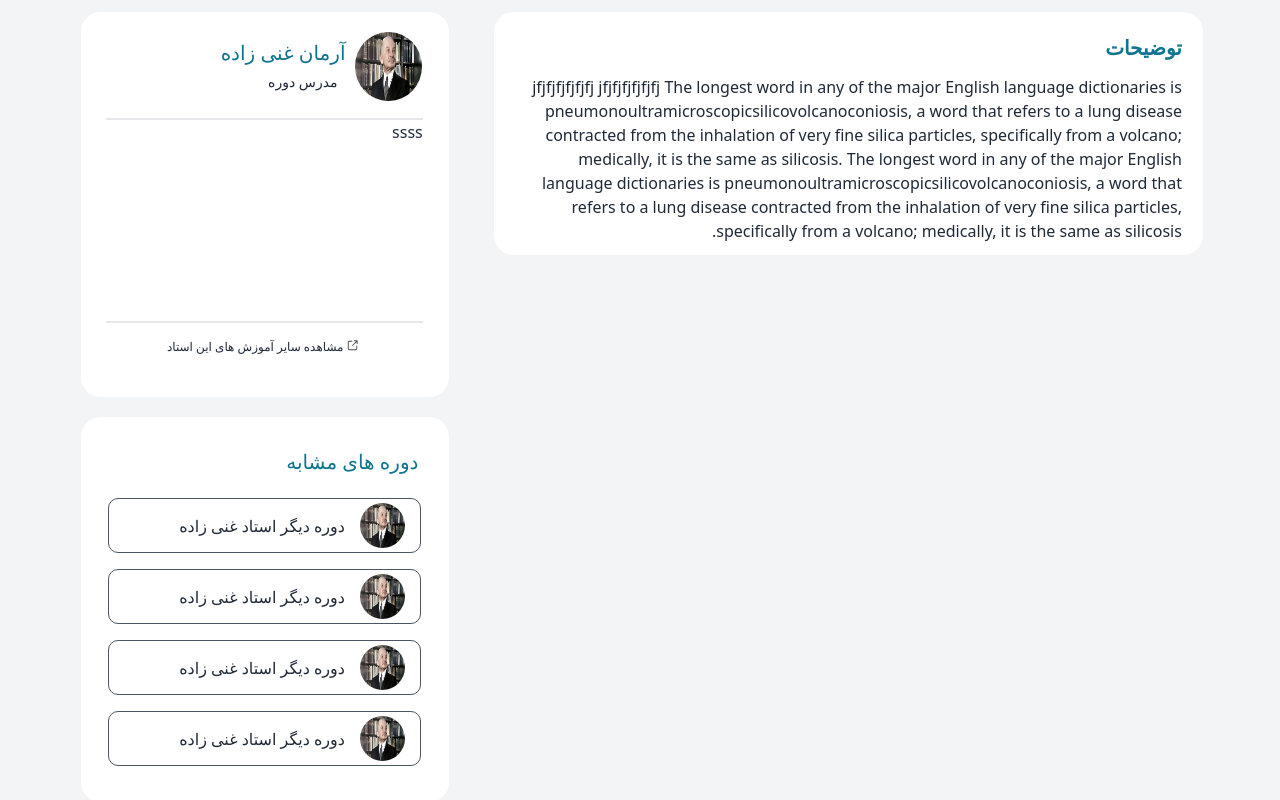
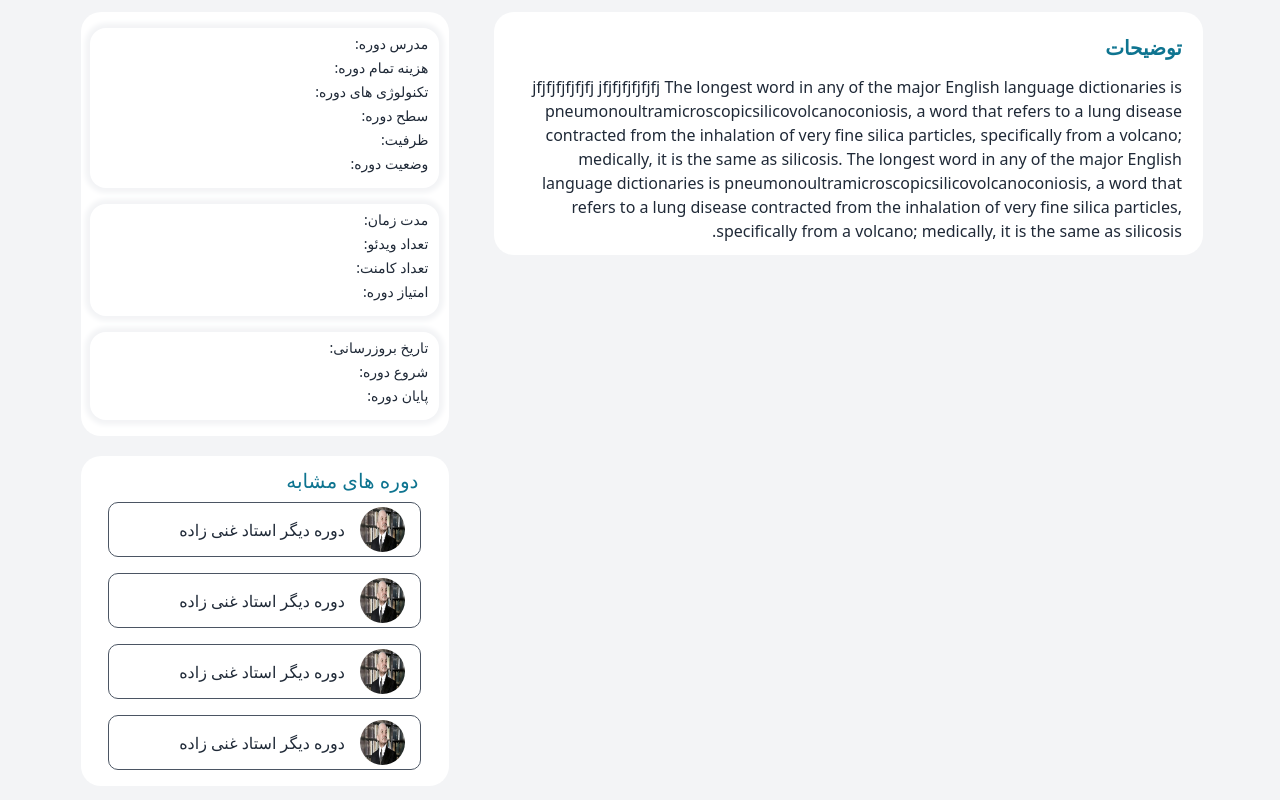
Before and after one commit to academy-react-summer1403/future-programmers, a React (Vite) app: page /coursedetail in a window 1280 px wide. Shown: the part 500-1300 px from the top of the page. Built offline with nearby package versions, Linux system fonts and the light colour scheme; a web font is replaced by a local one.

Commit message:
some changes in coursedetail

```diff
--- a/src/screens/courseDetail/CourseDetail.jsx
+++ b/src/screens/courseDetail/CourseDetail.jsx
@@ -1,4 +1,6 @@
 // import React from 'react'
+import CourseExplain from './CourseExplain'
+import CourseInformation from './CourseInformation'
 import SimilarCourse from './SimilarCourse'
 
 
@@ -28,38 +30,14 @@ function CourseDetail() {
       </div>
 
       <div className=' flex flex-wrap justify-between w-[88%] mx-auto mt-5 pb-[30px] overflow-hidden dark:bg-[#152a38]'>
+        <CourseExplain />
 
-        <div className='w-[63%] pb-3 h-fit bg-white rounded-[20px] max-md:w-[100%] md:max-lg:w-[100%] dark:bg-[#29435c]'>
-          <h1 className='mt-[3%] mr-[3%] my-3 text-cyan-700 font-bold text-[20px] max-md:text-[17px] dark:text-[#d1d4c9]'>توضیحات</h1>
-          <p className='mr-[3%] w-[95%] break-words max-md:text-[15px] dark:text-[#d1d4c9] '> jfjfjfjfjfjfj   jfjfjfjfjfjfj The longest word in any of the major English language dictionaries is pneumonoultramicroscopicsilicovolcanoconiosis, a word that refers to a lung disease contracted from the inhalation of very fine silica particles, specifically from a volcano; medically, it is the same as silicosis. The longest word in any of the major English language dictionaries is pneumonoultramicroscopicsilicovolcanoconiosis, a word that refers to a lung disease contracted from the inhalation of very fine silica particles, specifically from a volcano; medically, it is the same as silicosis.</p>
+        <div className='flex flex-wrap  max-lg:h-[400px] max-md:h-[800px] w-[33%] gap-y-5 max-lg:w-[100%] md:max-lg:justify-between md:max-lg:mt-5'>
+        <CourseInformation />
 
-           {/* change and make better this part. */}
-           {/* <div className='w-[100%] mx-[auto] pb-5'>
-              <div className='w-[100%] h-[400px] bg-white mt-[30px] max-md:mt-0 rounded-[20px] max-md:w-[100%] md:max-lg:w-[100%] dark:bg-[#29435c]'>
-                <div className='w-[85%] h-[90%] my-[20px]  mx-auto'>
-                  <h1 className='text-[25px] text-cyan-700 inline dark:text-[#d1d4c9]'>نظرات</h1>
-                  <div className='border-[2px] border-cyan-700 dark:border-[#556e53] rounded-[20px] h-[250px] mt-[5px]'>
-                    <textarea className='w-[99%] h-[240px] mr-[6px] mt-[4px] rounded-[20px] [outline:none] max-md:w-[97%] dark:bg-[#29435c] dark:text-[#d1d4c9]' >نظر خود را اینجا بنویسید</textarea>
-                  </div>
-                  <button className='bg-cyan-700 mt-[10px]  py-3 px-4 rounded-[10px] text-white dark:bg-[#556e53]'>ارسال نظر</button>
-                </div>
-              </div>
-            </div> */}
-        </div>
-
-        <div className='flex flex-wrap h-[800px] max-lg:h-[400px] max-md:h-[800px] w-[33%] gap-y-5 max-md:w-[100%] md:max-lg:w-[100%] md:max-lg:justify-between md:max-lg:mt-5'>
-
-          <div className='w-[99%] h-[385px] max-md:w-[100%] max-md:mt-3 md:max-lg:w-[47%] bg-white rounded-[20px] dark:bg-[#29435c]'>
-            <img className='w-[18%] h-[18%] mt-[20px] mr-[27px] rounded-[50%] max-md:h-[70px] max-md:w-[70px] md:max-lg:h-[16%]' src='public/01.jpg'></img>
-            <h1 className='relative right-[103px] bottom-[63px] text-[20px] text-cyan-700 inline md:max-lg:text-[13px] dark:text-[#d1d4c9]'> آرمان غنی زاده</h1>
-            <h4 className='relative right-[111px] bottom-[60px] text-[14px] dark:text-[#d1d4c9]'> مدرس دوره</h4>
-            <p className=' w-[86%] border-t-2 border-b-2 mx-auto mt-[-34px] h-[205px]  dark:border-[#556e53] dark:text-[#d1d4c9]'> ssss</p>
-            <div className='align-center mt-[10px]'><a href='#' className='text-[12px] [background:url(public/external-link.svg)_no-repeat_93%_0%] pr-[30px] mr-[75px] max-md:mr-[30%] md:max-lg:mr-[41px] dark:text-[#d1d4c9]'>مشاهده سایر آموزش های این استاد</a></div>
-          </div>
-
-          <div className=' w-[99%] h-[385px] lg:mb-[115px] bg-white rounded-[20px] max-md:w-[100%] max-md:mt-3 md:max-lg:w-[47%] max-md:mb-[3%] dark:bg-[#29435c]'>
-            <h1 className='relative right-[30px] top-[30px] text-[20px] text-cyan-700 inline dark:text-[#d1d4c9]'>دوره های مشابه</h1>
-            <div className='relative top-[35px]'>
+          <div className=' w-[99%] pb-4 lg:mb-[115px] bg-white rounded-[20px] max-md:w-[100%] max-md:mt-3 md:max-lg:w-[47%] max-md:mb-[3%] dark:bg-[#29435c]'>
+            <h1 className='relative right-[30px] top-[10px]  text-[20px] text-cyan-700 inline dark:text-[#d1d4c9]'>دوره های مشابه</h1>
+            <div className=' mt-[15px]'>
               {TeachersCourses.map((item,index)=>{
                 return(
                   <SimilarCourse
@@ -72,13 +50,7 @@ function CourseDetail() {
           </div>
 
         </div>
-
-
       </div>
-
-
-
-
     </div>
   )
 }
@@ -86,7 +58,18 @@ function CourseDetail() {
 export default CourseDetail
 
 
-
+ {/* change and make better this part. */}
+           {/* <div className='w-[100%] mx-[auto] pb-5'>
+              <div className='w-[100%] h-[400px] bg-white mt-[30px] max-md:mt-0 rounded-[20px] max-md:w-[100%] md:max-lg:w-[100%] dark:bg-[#29435c]'>
+                <div className='w-[85%] h-[90%] my-[20px]  mx-auto'>
+                  <h1 className='text-[25px] text-cyan-700 inline dark:text-[#d1d4c9]'>نظرات</h1>
+                  <div className='border-[2px] border-cyan-700 dark:border-[#556e53] rounded-[20px] h-[250px] mt-[5px]'>
+                    <textarea className='w-[99%] h-[240px] mr-[6px] mt-[4px] rounded-[20px] [outline:none] max-md:w-[97%] dark:bg-[#29435c] dark:text-[#d1d4c9]' >نظر خود را اینجا بنویسید</textarea>
+                  </div>
+                  <button className='bg-cyan-700 mt-[10px]  py-3 px-4 rounded-[10px] text-white dark:bg-[#556e53]'>ارسال نظر</button>
+                </div>
+              </div>
+            </div> */}
 
 
 
--- /dev/null
+++ b/src/screens/courseDetail/CourseExplain.jsx
@@ -0,0 +1,12 @@
+import React from 'react'
+
+function CourseExplain() {
+  return (
+    <div className='w-[63%] pb-3 h-fit bg-white rounded-[20px] max-md:w-[100%] md:max-lg:w-[100%] dark:bg-[#29435c]'>
+        <h1 className='mt-[3%] mr-[3%] my-3 text-cyan-700 font-bold text-[20px] max-md:text-[17px] dark:text-[#d1d4c9]'>توضیحات</h1>
+        <p className='mr-[3%] w-[95%] break-words max-md:text-[15px] dark:text-[#d1d4c9] '> jfjfjfjfjfjfj   jfjfjfjfjfjfj The longest word in any of the major English language dictionaries is pneumonoultramicroscopicsilicovolcanoconiosis, a word that refers to a lung disease contracted from the inhalation of very fine silica particles, specifically from a volcano; medically, it is the same as silicosis. The longest word in any of the major English language dictionaries is pneumonoultramicroscopicsilicovolcanoconiosis, a word that refers to a lung disease contracted from the inhalation of very fine silica particles, specifically from a volcano; medically, it is the same as silicosis.</p>
+    </div>
+  )
+}
+
+export default CourseExplain
--- a/src/screens/courseDetail/CourseInformation.jsx
+++ b/src/screens/courseDetail/CourseInformation.jsx
@@ -1 +1,28 @@
-rfc
+
+function CourseInformation() {
+  return (
+    <div className='w-[99%] pb-4 max-md:w-[100%] max-md:mt-3 md:max-lg:w-[47%] bg-white rounded-[20px] dark:bg-[#29435c]'>
+        <div className=" w-[95%] text-sm mt-4 mx-auto rounded-2xl pr-[3%] pb-3 pt-1 shadow-[0px_0px_5px_5px] shadow-[#f3f4f6]">
+            <h1 className="leading-6">مدرس دوره:</h1>
+            <h1 className="leading-6">هزینه تمام دوره:</h1>
+            <h1 className="leading-6">تکنولوژی های دوره:</h1>
+            <h1 className="leading-6">سطح دوره:</h1>
+            <h1 className="leading-6">ظرفیت:</h1>
+            <h1 className="leading-6">وضعیت دوره:</h1>
+        </div>
+        <div className=" w-[95%] text-sm mt-4 mx-auto rounded-2xl pr-[3%] pb-3 pt-1 shadow-[0px_0px_5px_5px] shadow-[#f3f4f6]">
+            <h1 className="leading-6">مدت زمان:</h1>
+            <h1 className="leading-6">تعداد ویدئو:</h1>
+            <h1 className="leading-6">تعداد کامنت:</h1>
+            <h1 className="leading-6">امتیاز دوره:</h1>
+        </div>
+        <div className=" w-[95%] text-sm mt-4 mx-auto rounded-2xl pr-[3%] pb-3 pt-1 shadow-[0px_0px_5px_5px] shadow-[#f3f4f6]">
+            <h1 className="leading-6">تاریخ بروزرسانی:</h1>
+            <h1 className="leading-6">شروع دوره:</h1>
+            <h1 className="leading-6">پایان دوره:</h1>
+        </div>
+  </div>
+  )
+}
+
+export default CourseInformation
--- a/src/screens/courseDetail/SimilarCourse.jsx
+++ b/src/screens/courseDetail/SimilarCourse.jsx
@@ -2,7 +2,7 @@
 
 function SimilarCourse({image, teacher}) {
   return (
-    <div className='border  border-gray-600 rounded-[10px] w-[85%] h-[55px] mx-[auto] mt-4 dark:bg-[#556e53]'>
+    <div className='border border-gray-600 rounded-[10px] w-[85%] h-[55px] mx-[auto] mt-4 dark:bg-[#556e53]'>
         <a href='#' className='flex items-center my-[4px]'>
             <img className='rounded-[50px] w-[45px] h-[45px] mr-[15px]' src={image}></img>
             <h5 className='mr-[15px] md:max-lg:text-[12px] dark:text-[#d1d4c9]'>{teacher}</h5>
```
